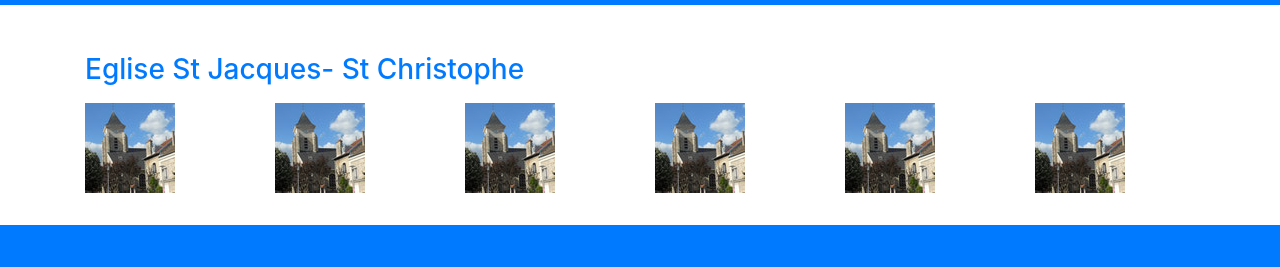
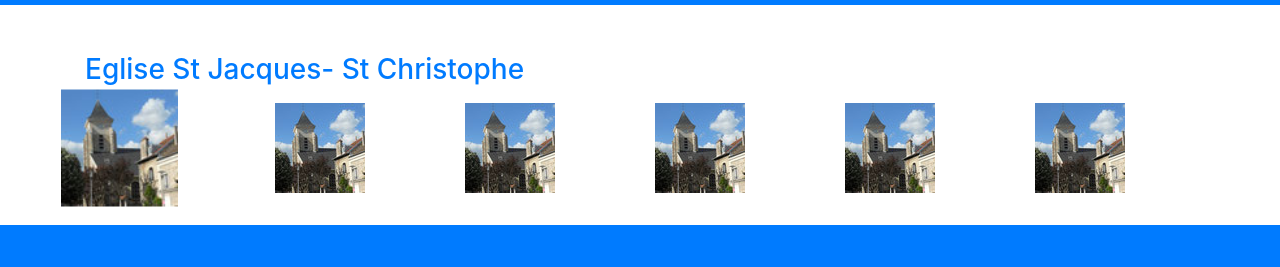
Before and after one commit to BORELDOMGUEDEFOMARTIAL/testsite, a plain HTML site: page galerie.html in a window 1280 px wide. In both pictures the pointer is over the element 165 px from the left and 206 px from the top of the page. Shown: the part 59-326 px from the top of the page. Drawn offline with nearby package versions, Linux system fonts and the light colour scheme; files whose address does not match are found by name.

Commit message:
Update styles.css

```diff
--- a/CSS/styles.css
+++ b/CSS/styles.css
@@ -160,7 +160,7 @@ footer{
         transform: translate(0%);
     }
 
-     100%{
+    100%{
         transform: translateX(-50%);
     }
 }
@@ -171,3 +171,10 @@ footer{
 /* h6{
     font-size: 50;
 } */
+ h5{
+    font-size: 1px;
+}
+.col-md-2:hover{
+    transform: scale(1.3);
+    transition-duration: 2s;
+}
```
